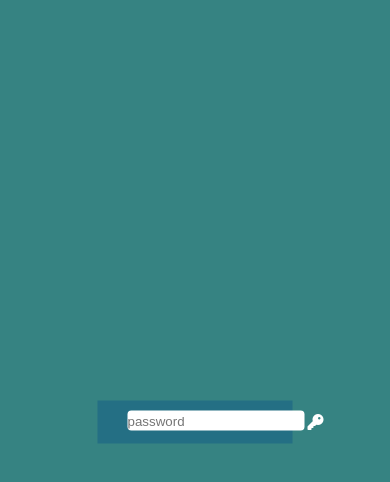
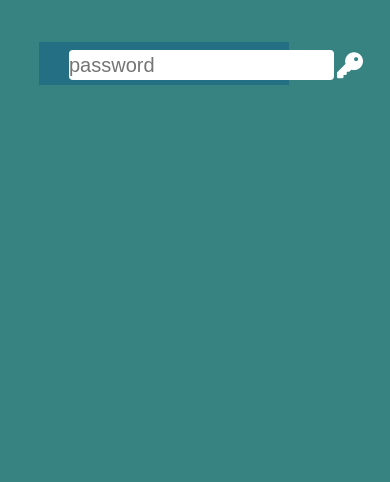
Before and after one commit to Test-Sessions/show-hide-passowrd, a plain HTML site: page index.html in a window 390 px wide. Drawn offline with Linux system fonts and the light colour scheme.

Commit message:
Update index.css

```diff
--- a/index.css
+++ b/index.css
@@ -7,24 +7,28 @@ body {
     background-color: #368382;
 }
 .pratice {
+    padding-top: 8px;
      height: 43px;
-    width: 50%;
-    padding: 10px 30px;
-    display: flex;
+    width: 34%;
+    /* padding: 6px 8px; */
+     display: flex;
     flex-direction: row;
     background-color: rgba(7, 78, 136, 0.37);
     position: absolute;
     top: 50%;
     left: 50%;
-    transform: translate(-50%, -50%);
+    transform: translate(-30%, -50%);
 }
 input {
-    height: 20px;
-    border: 0px;
+    font-size: 20px;
+    margin-left: 30px;
+    height: 30px;
+    border: 3px;
     outline: none;
     border-radius: 4px;
 }
 .pratice i {
+    font-size: 26px;
     margin: 3px 3px;
     color: #ffff;
 }
@@ -34,3 +38,18 @@ input {
 #showpass2 {
     display: none;
 }
+@media (max-width: 700px) {
+    .pratice {
+        padding-top: 8px;
+         height: 43px;
+        width: 64%;
+        /* padding: 6px 8px; */
+         display: flex;
+        flex-direction: row;
+        background-color: rgba(7, 78, 136, 0.37);
+        position: absolute;
+        top: 5%;
+        left: 10%;
+        transform: translate(0%, 0%);
+    }
+}
```
